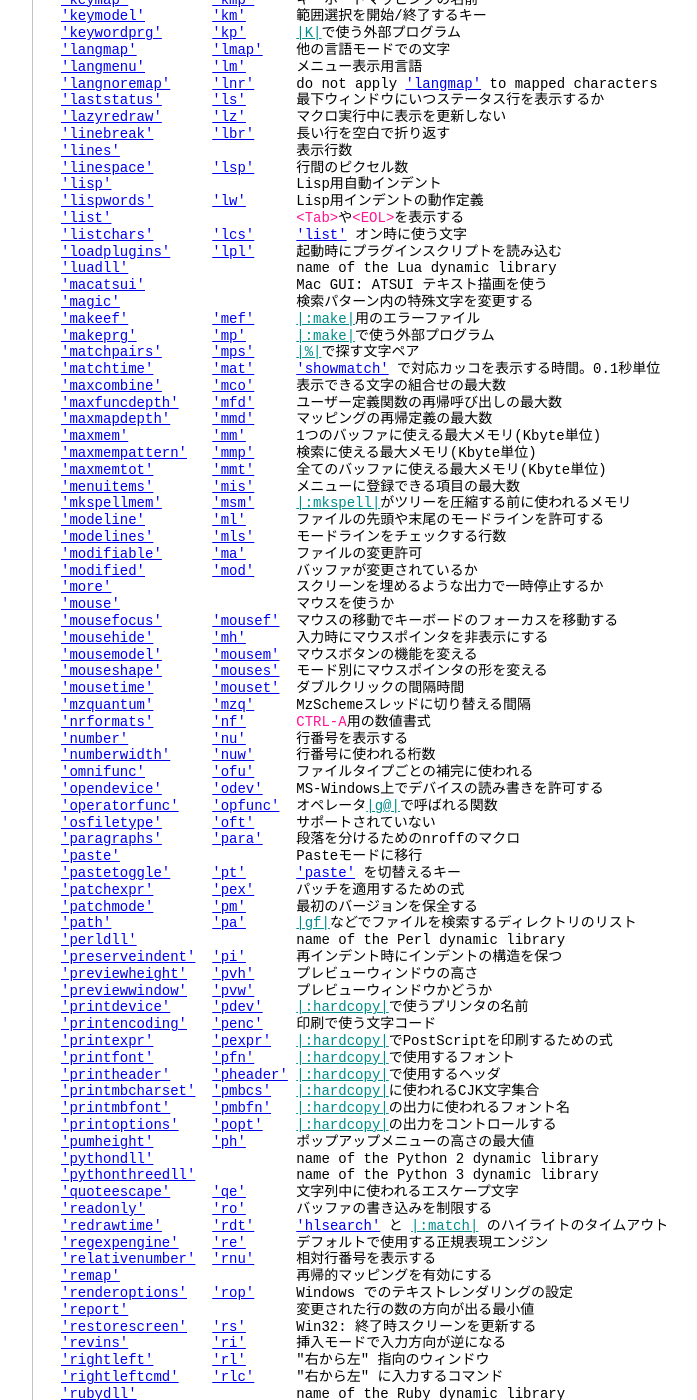
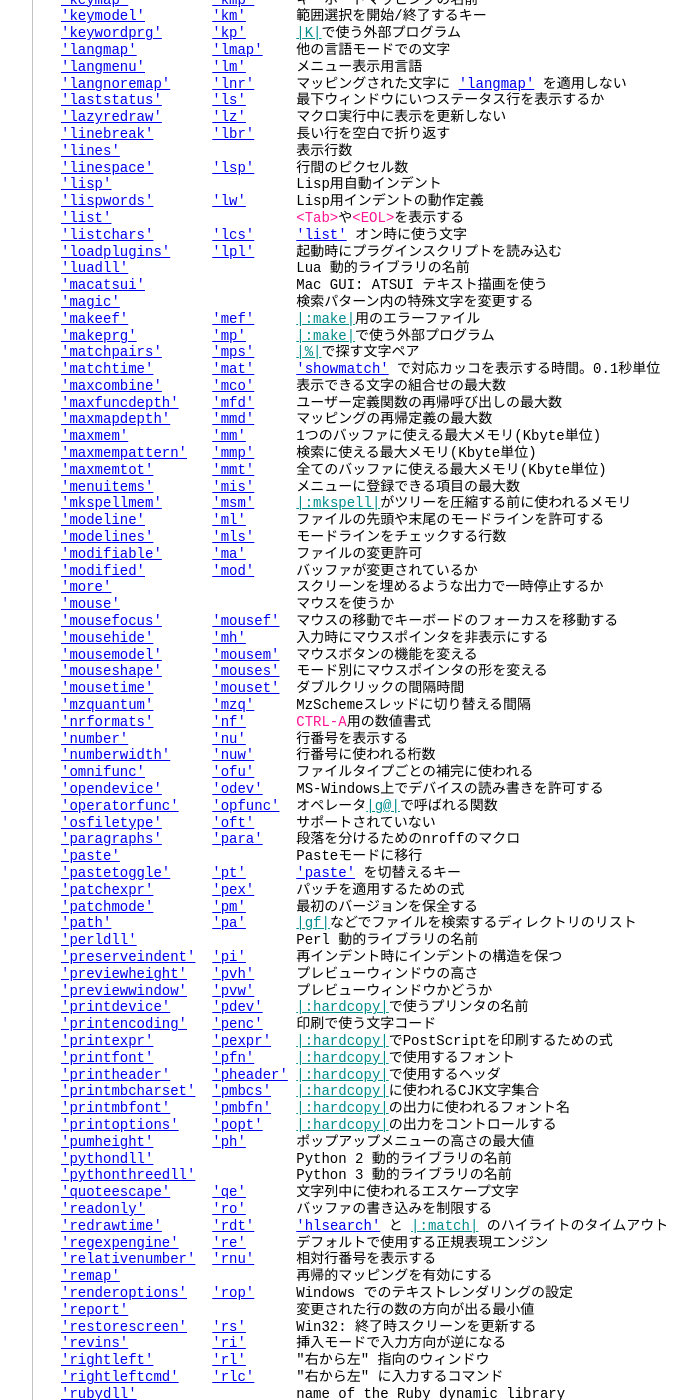
Before and after one commit to vim-jp/vimdoc-ja, a Jekyll site: the page built from quickref.html, in a window 1280 px wide and 1400 px high, scrolled down 13313 px. Shown: the whole window, without its empty margins (340-1037 px from the left). Built offline with Jekyll 4.4.1, drawn with Linux system fonts in a browser that asks for light colours; nearby versions of some CDN libraries; Markdown is read by kramdown in place of the engine named in the settings; comment, search, counter and statistics services are not loaded; some of the changed text lies outside the part shown.

Commit message:
Deployed vim-jp/vimdoc-ja@d98fae9f7c10f00ec46f96cc122ff278790fbcae by ixeris.kaoriya.net

```diff
--- a/quickref.html
+++ b/quickref.html
@@ -640,7 +640,7 @@
 <a class="Type" href="options.html#'balloondelay'">'balloondelay'</a>&nbsp;&nbsp;&nbsp;&nbsp;<a class="Type" href="options.html#'bdlay'">'bdlay'</a>&nbsp;&nbsp; バルーンウィンドウが出るまでの遅延時間(ms)<br>
 <a class="Type" href="options.html#'ballooneval'">'ballooneval'</a>&nbsp;&nbsp;&nbsp;&nbsp;&nbsp;<a class="Type" href="options.html#'beval'">'beval'</a>&nbsp;&nbsp; バルーン評価のON/OFF<br>
 <a class="Type" href="options.html#'balloonexpr'">'balloonexpr'</a>&nbsp;&nbsp;&nbsp;&nbsp;&nbsp;<a class="Type" href="options.html#'bexpr'">'bexpr'</a>&nbsp;&nbsp; バルーンウィンドウに表示する式<br>
-<a class="Type" href="options.html#'belloff'">'belloff'</a>&nbsp;&nbsp;&nbsp;&nbsp;&nbsp;&nbsp;&nbsp;&nbsp;&nbsp;<a class="Type" href="options.html#'bo'">'bo'</a>&nbsp;&nbsp;&nbsp;&nbsp;&nbsp;&nbsp;do not ring the bell for these reasons<br>
+<a class="Type" href="options.html#'belloff'">'belloff'</a>&nbsp;&nbsp;&nbsp;&nbsp;&nbsp;&nbsp;&nbsp;&nbsp;&nbsp;<a class="Type" href="options.html#'bo'">'bo'</a>&nbsp;&nbsp;&nbsp;&nbsp;&nbsp;&nbsp;指定した場合にベルを鳴らさない<br>
 <a class="Type" href="options.html#'binary'">'binary'</a>&nbsp;&nbsp;&nbsp;&nbsp;&nbsp;&nbsp;&nbsp;&nbsp;&nbsp;&nbsp;<a class="Type" href="options.html#'bin'">'bin'</a>&nbsp;&nbsp;&nbsp;&nbsp; バイナリモードで、読み/書き/編集する<br>
 <a class="Type" href="options.html#'bioskey'">'bioskey'</a>&nbsp;&nbsp;&nbsp;&nbsp;&nbsp;&nbsp;&nbsp;&nbsp;&nbsp;<a class="Type" href="options.html#'biosk'">'biosk'</a>&nbsp;&nbsp; MS-DOS専用: 文字入力にbiosコールを使う<br>
 <a class="Type" href="options.html#'bomb'">'bomb'</a>&nbsp;&nbsp;&nbsp;&nbsp;&nbsp;&nbsp;&nbsp;&nbsp;&nbsp;&nbsp;&nbsp;&nbsp;&nbsp;&nbsp;&nbsp;&nbsp;&nbsp;&nbsp;&nbsp;&nbsp;&nbsp;&nbsp;ファイルの先頭にBOMを付加する<br>
@@ -719,7 +719,7 @@
 <a class="Type" href="options.html#'fileignorecase'">'fileignorecase'</a>&nbsp;&nbsp;<a class="Type" href="options.html#'fic'">'fic'</a>&nbsp;&nbsp;&nbsp;&nbsp; ファイル名の大文字と小文字を区別するかどうか<br>
 <a class="Type" href="options.html#'filetype'">'filetype'</a>&nbsp;&nbsp;&nbsp;&nbsp;&nbsp;&nbsp;&nbsp;&nbsp;<a class="Type" href="options.html#'ft'">'ft'</a>&nbsp;&nbsp;&nbsp;&nbsp;&nbsp;&nbsp;オートコマンドで使うファイルタイプ名<br>
 <a class="Type" href="options.html#'fillchars'">'fillchars'</a>&nbsp;&nbsp;&nbsp;&nbsp;&nbsp;&nbsp;&nbsp;<a class="Type" href="options.html#'fcs'">'fcs'</a>&nbsp;&nbsp;&nbsp;&nbsp; 特殊な表示に使う文字<br>
-<a class="Type" href="options.html#'fixendofline'">'fixendofline'</a>&nbsp;&nbsp;&nbsp;&nbsp;<a class="Type" href="options.html#'fixeol'">'fixeol'</a>&nbsp;&nbsp;make sure last line in file has&nbsp;<span class="Special">&lt;EOL&gt;</span><br>
+<a class="Type" href="options.html#'fixendofline'">'fixendofline'</a>&nbsp;&nbsp;&nbsp;&nbsp;<a class="Type" href="options.html#'fixeol'">'fixeol'</a>&nbsp;&nbsp;ファイル末尾に&nbsp;<span class="Special">&lt;EOL&gt;</span>&nbsp;を必ずつける<br>
 <a class="Type" href="options.html#'fkmap'">'fkmap'</a>&nbsp;&nbsp;&nbsp;&nbsp;&nbsp;&nbsp;&nbsp;&nbsp;&nbsp;&nbsp;&nbsp;<a class="Type" href="options.html#'fk'">'fk'</a>&nbsp;&nbsp;&nbsp;&nbsp;&nbsp;&nbsp;ペルシア語のキーボードマッピング<br>
 <a class="Type" href="options.html#'foldclose'">'foldclose'</a>&nbsp;&nbsp;&nbsp;&nbsp;&nbsp;&nbsp;&nbsp;<a class="Type" href="options.html#'fcl'">'fcl'</a>&nbsp;&nbsp;&nbsp;&nbsp; カーソル下以外の折畳みを閉じる<br>
 <a class="Type" href="options.html#'foldcolumn'">'foldcolumn'</a>&nbsp;&nbsp;&nbsp;&nbsp;&nbsp;&nbsp;<a class="Type" href="options.html#'fdc'">'fdc'</a>&nbsp;&nbsp;&nbsp;&nbsp; 折畳みを示すのに使う列幅<br>
@@ -788,7 +788,7 @@
 <a class="Type" href="options.html#'keywordprg'">'keywordprg'</a>&nbsp;&nbsp;&nbsp;&nbsp;&nbsp;&nbsp;<a class="Type" href="options.html#'kp'">'kp'</a>&nbsp;&nbsp;&nbsp;&nbsp;&nbsp;&nbsp;<a class="Identifier" href="various.html#K">|K|</a>で使う外部プログラム<br>
 <a class="Type" href="options.html#'langmap'">'langmap'</a>&nbsp;&nbsp;&nbsp;&nbsp;&nbsp;&nbsp;&nbsp;&nbsp;&nbsp;<a class="Type" href="options.html#'lmap'">'lmap'</a>&nbsp;&nbsp;&nbsp;&nbsp;他の言語モードでの文字<br>
 <a class="Type" href="options.html#'langmenu'">'langmenu'</a>&nbsp;&nbsp;&nbsp;&nbsp;&nbsp;&nbsp;&nbsp;&nbsp;<a class="Type" href="options.html#'lm'">'lm'</a>&nbsp;&nbsp;&nbsp;&nbsp;&nbsp;&nbsp;メニュー表示用言語<br>
-<a class="Type" href="options.html#'langnoremap'">'langnoremap'</a>&nbsp;&nbsp;&nbsp;&nbsp;&nbsp;<a class="Type" href="options.html#'lnr'">'lnr'</a>&nbsp;&nbsp;&nbsp;&nbsp; do not apply&nbsp;<a class="Type" href="options.html#'langmap'">'langmap'</a>&nbsp;to mapped characters<br>
+<a class="Type" href="options.html#'langnoremap'">'langnoremap'</a>&nbsp;&nbsp;&nbsp;&nbsp;&nbsp;<a class="Type" href="options.html#'lnr'">'lnr'</a>&nbsp;&nbsp;&nbsp;&nbsp; マッピングされた文字に&nbsp;<a class="Type" href="options.html#'langmap'">'langmap'</a>&nbsp;を適用しない<br>
 <a class="Type" href="options.html#'laststatus'">'laststatus'</a>&nbsp;&nbsp;&nbsp;&nbsp;&nbsp;&nbsp;<a class="Type" href="options.html#'ls'">'ls'</a>&nbsp;&nbsp;&nbsp;&nbsp;&nbsp;&nbsp;最下ウィンドウにいつステータス行を表示するか<br>
 <a class="Type" href="options.html#'lazyredraw'">'lazyredraw'</a>&nbsp;&nbsp;&nbsp;&nbsp;&nbsp;&nbsp;<a class="Type" href="options.html#'lz'">'lz'</a>&nbsp;&nbsp;&nbsp;&nbsp;&nbsp;&nbsp;マクロ実行中に表示を更新しない<br>
 <a class="Type" href="options.html#'linebreak'">'linebreak'</a>&nbsp;&nbsp;&nbsp;&nbsp;&nbsp;&nbsp;&nbsp;<a class="Type" href="options.html#'lbr'">'lbr'</a>&nbsp;&nbsp;&nbsp;&nbsp; 長い行を空白で折り返す<br>
@@ -799,7 +799,7 @@
 <a class="Type" href="options.html#'list'">'list'</a>&nbsp;&nbsp;&nbsp;&nbsp;&nbsp;&nbsp;&nbsp;&nbsp;&nbsp;&nbsp;&nbsp;&nbsp;&nbsp;&nbsp;&nbsp;&nbsp;&nbsp;&nbsp;&nbsp;&nbsp;&nbsp;&nbsp;<span class="Special">&lt;Tab&gt;</span>や<span class="Special">&lt;EOL&gt;</span>を表示する<br>
 <a class="Type" href="options.html#'listchars'">'listchars'</a>&nbsp;&nbsp;&nbsp;&nbsp;&nbsp;&nbsp;&nbsp;<a class="Type" href="options.html#'lcs'">'lcs'</a>&nbsp;&nbsp;&nbsp;&nbsp;&nbsp;<a class="Type" href="options.html#'list'">'list'</a>&nbsp;オン時に使う文字<br>
 <a class="Type" href="options.html#'loadplugins'">'loadplugins'</a>&nbsp;&nbsp;&nbsp;&nbsp;&nbsp;<a class="Type" href="options.html#'lpl'">'lpl'</a>&nbsp;&nbsp;&nbsp;&nbsp; 起動時にプラグインスクリプトを読み込む<br>
-<a class="Type" href="options.html#'luadll'">'luadll'</a>&nbsp;&nbsp;&nbsp;&nbsp;&nbsp;&nbsp;&nbsp;&nbsp;&nbsp;&nbsp;&nbsp;&nbsp;&nbsp;&nbsp;&nbsp;&nbsp;&nbsp;&nbsp;&nbsp;&nbsp;name of the Lua dynamic library<br>
+<a class="Type" href="options.html#'luadll'">'luadll'</a>&nbsp;&nbsp;&nbsp;&nbsp;&nbsp;&nbsp;&nbsp;&nbsp;&nbsp;&nbsp;&nbsp;&nbsp;&nbsp;&nbsp;&nbsp;&nbsp;&nbsp;&nbsp;&nbsp;&nbsp;Lua 動的ライブラリの名前<br>
 <a class="Type" href="options.html#'macatsui'">'macatsui'</a>&nbsp;&nbsp;&nbsp;&nbsp;&nbsp;&nbsp;&nbsp;&nbsp;&nbsp;&nbsp;&nbsp;&nbsp;&nbsp;&nbsp;&nbsp;&nbsp;&nbsp;&nbsp;Mac GUI: ATSUI テキスト描画を使う<br>
 <a class="Type" href="options.html#'magic'">'magic'</a>&nbsp;&nbsp;&nbsp;&nbsp;&nbsp;&nbsp;&nbsp;&nbsp;&nbsp;&nbsp;&nbsp;&nbsp;&nbsp;&nbsp;&nbsp;&nbsp;&nbsp;&nbsp;&nbsp;&nbsp; 検索パターン内の特殊文字を変更する<br>
 <a class="Type" href="options.html#'makeef'">'makeef'</a>&nbsp;&nbsp;&nbsp;&nbsp;&nbsp;&nbsp;&nbsp;&nbsp;&nbsp;&nbsp;<a class="Type" href="options.html#'mef'">'mef'</a>&nbsp;&nbsp;&nbsp;&nbsp;&nbsp;<a class="Identifier" href="quickfix.html#:make">|:make|</a>用のエラーファイル<br>
@@ -839,7 +839,7 @@
 <a class="Type" href="options.html#'patchexpr'">'patchexpr'</a>&nbsp;&nbsp;&nbsp;&nbsp;&nbsp;&nbsp;&nbsp;<a class="Type" href="options.html#'pex'">'pex'</a>&nbsp;&nbsp;&nbsp;&nbsp; パッチを適用するための式<br>
 <a class="Type" href="options.html#'patchmode'">'patchmode'</a>&nbsp;&nbsp;&nbsp;&nbsp;&nbsp;&nbsp;&nbsp;<a class="Type" href="options.html#'pm'">'pm'</a>&nbsp;&nbsp;&nbsp;&nbsp;&nbsp;&nbsp;最初のバージョンを保全する<br>
 <a class="Type" href="options.html#'path'">'path'</a>&nbsp;&nbsp;&nbsp;&nbsp;&nbsp;&nbsp;&nbsp;&nbsp;&nbsp;&nbsp;&nbsp;&nbsp;<a class="Type" href="options.html#'pa'">'pa'</a>&nbsp;&nbsp;&nbsp;&nbsp;&nbsp;&nbsp;<a class="Identifier" href="editing.html#gf">|gf|</a>などでファイルを検索するディレクトリのリスト<br>
-<a class="Type" href="options.html#'perldll'">'perldll'</a>&nbsp;&nbsp;&nbsp;&nbsp;&nbsp;&nbsp;&nbsp;&nbsp;&nbsp;&nbsp;&nbsp;&nbsp;&nbsp;&nbsp;&nbsp;&nbsp;&nbsp;&nbsp; name of the Perl dynamic library<br>
+<a class="Type" href="options.html#'perldll'">'perldll'</a>&nbsp;&nbsp;&nbsp;&nbsp;&nbsp;&nbsp;&nbsp;&nbsp;&nbsp;&nbsp;&nbsp;&nbsp;&nbsp;&nbsp;&nbsp;&nbsp;&nbsp;&nbsp; Perl 動的ライブラリの名前<br>
 <a class="Type" href="options.html#'preserveindent'">'preserveindent'</a>&nbsp;&nbsp;<a class="Type" href="options.html#'pi'">'pi'</a>&nbsp;&nbsp;&nbsp;&nbsp;&nbsp;&nbsp;再インデント時にインデントの構造を保つ<br>
 <a class="Type" href="options.html#'previewheight'">'previewheight'</a>&nbsp;&nbsp;&nbsp;<a class="Type" href="options.html#'pvh'">'pvh'</a>&nbsp;&nbsp;&nbsp;&nbsp; プレビューウィンドウの高さ<br>
 <a class="Type" href="options.html#'previewwindow'">'previewwindow'</a>&nbsp;&nbsp;&nbsp;<a class="Type" href="options.html#'pvw'">'pvw'</a>&nbsp;&nbsp;&nbsp;&nbsp; プレビューウィンドウかどうか<br>
@@ -852,8 +852,8 @@
 <a class="Type" href="options.html#'printmbfont'">'printmbfont'</a>&nbsp;&nbsp;&nbsp;&nbsp;&nbsp;<a class="Type" href="options.html#'pmbfn'">'pmbfn'</a>&nbsp;&nbsp;&nbsp;<a class="Identifier" href="print.html#:hardcopy">|:hardcopy|</a>の出力に使われるフォント名<br>
 <a class="Type" href="options.html#'printoptions'">'printoptions'</a>&nbsp;&nbsp;&nbsp;&nbsp;<a class="Type" href="options.html#'popt'">'popt'</a>&nbsp;&nbsp;&nbsp;&nbsp;<a class="Identifier" href="print.html#:hardcopy">|:hardcopy|</a>の出力をコントロールする<br>
 <a class="Type" href="options.html#'pumheight'">'pumheight'</a>&nbsp;&nbsp;&nbsp;&nbsp;&nbsp;&nbsp;&nbsp;<a class="Type" href="options.html#'ph'">'ph'</a>&nbsp;&nbsp;&nbsp;&nbsp;&nbsp;&nbsp;ポップアップメニューの高さの最大値<br>
-<a class="Type" href="options.html#'pythondll'">'pythondll'</a>&nbsp;&nbsp;&nbsp;&nbsp;&nbsp;&nbsp;&nbsp;&nbsp;&nbsp;&nbsp;&nbsp;&nbsp;&nbsp;&nbsp;&nbsp;&nbsp; name of the Python 2 dynamic library<br>
-<a class="Type" href="options.html#'pythonthreedll'">'pythonthreedll'</a>&nbsp;&nbsp;&nbsp;&nbsp;&nbsp;&nbsp;&nbsp;&nbsp;&nbsp;&nbsp;&nbsp;&nbsp;name of the Python 3 dynamic library<br>
+<a class="Type" href="options.html#'pythondll'">'pythondll'</a>&nbsp;&nbsp;&nbsp;&nbsp;&nbsp;&nbsp;&nbsp;&nbsp;&nbsp;&nbsp;&nbsp;&nbsp;&nbsp;&nbsp;&nbsp;&nbsp; Python 2 動的ライブラリの名前<br>
+<a class="Type" href="options.html#'pythonthreedll'">'pythonthreedll'</a>&nbsp;&nbsp;&nbsp;&nbsp;&nbsp;&nbsp;&nbsp;&nbsp;&nbsp;&nbsp;&nbsp;&nbsp;Python 3 動的ライブラリの名前<br>
 <a class="Type" href="options.html#'quoteescape'">'quoteescape'</a>&nbsp;&nbsp;&nbsp;&nbsp;&nbsp;<a class="Type" href="options.html#'qe'">'qe'</a>&nbsp;&nbsp;&nbsp;&nbsp;&nbsp;&nbsp;文字列中に使われるエスケープ文字<br>
 <a class="Type" href="options.html#'readonly'">'readonly'</a>&nbsp;&nbsp;&nbsp;&nbsp;&nbsp;&nbsp;&nbsp;&nbsp;<a class="Type" href="options.html#'ro'">'ro'</a>&nbsp;&nbsp;&nbsp;&nbsp;&nbsp;&nbsp;バッファの書き込みを制限する<br>
 <a class="Type" href="options.html#'redrawtime'">'redrawtime'</a>&nbsp;&nbsp;&nbsp;&nbsp;&nbsp;&nbsp;<a class="Type" href="options.html#'rdt'">'rdt'</a>&nbsp;&nbsp;&nbsp;&nbsp;&nbsp;<a class="Type" href="options.html#'hlsearch'">'hlsearch'</a>&nbsp;と&nbsp;<a class="Identifier" href="pattern.html#:match">|:match|</a>&nbsp;のハイライトのタイムアウト<br>
@@ -923,15 +923,15 @@
 <a class="Type" href="options.html#'synmaxcol'">'synmaxcol'</a>&nbsp;&nbsp;&nbsp;&nbsp;&nbsp;&nbsp;&nbsp;<a class="Type" href="options.html#'sws'">'sws'</a>&nbsp;&nbsp;&nbsp;&nbsp; この桁までしか構文アイテムを探さない<br>
 <a class="Type" href="options.html#'syntax'">'syntax'</a>&nbsp;&nbsp;&nbsp;&nbsp;&nbsp;&nbsp;&nbsp;&nbsp;&nbsp;&nbsp;<a class="Type" href="options.html#'syn'">'syn'</a>&nbsp;&nbsp;&nbsp;&nbsp; カレントバッファの構文強調表示の定義<br>
 <a class="Type" href="options.html#'tabline'">'tabline'</a>&nbsp;&nbsp;&nbsp;&nbsp;&nbsp;&nbsp;&nbsp;&nbsp;&nbsp;<a class="Type" href="options.html#'tal'">'tal'</a>&nbsp;&nbsp;&nbsp;&nbsp; コンソールのタブページラインのカスタムフォーマット<br>
-<a class="Type" href="options.html#'tabpagemax'">'tabpagemax'</a>&nbsp;&nbsp;&nbsp;&nbsp;&nbsp;&nbsp;<a class="Type" href="options.html#'tpm'">'tpm'</a>&nbsp;&nbsp;&nbsp;&nbsp; タブページの最大数。<a class="Identifier" href="starting.html#-p">|-p|</a>と &quot;tab all&quot; に使われる。<br>
+<a class="Type" href="options.html#'tabpagemax'">'tabpagemax'</a>&nbsp;&nbsp;&nbsp;&nbsp;&nbsp;&nbsp;<a class="Type" href="options.html#'tpm'">'tpm'</a>&nbsp;&nbsp;&nbsp;&nbsp; タブページの最大数。<a class="Identifier" href="starting.html#-p">|-p|</a>と &quot;tab all&quot; に使われる<br>
 <a class="Type" href="options.html#'tabstop'">'tabstop'</a>&nbsp;&nbsp;&nbsp;&nbsp;&nbsp;&nbsp;&nbsp;&nbsp;&nbsp;<a class="Type" href="options.html#'ts'">'ts'</a>&nbsp;&nbsp;&nbsp;&nbsp;&nbsp;&nbsp;<span class="Special">&lt;Tab&gt;</span>の表示幅<br>
 <a class="Type" href="options.html#'tagbsearch'">'tagbsearch'</a>&nbsp;&nbsp;&nbsp;&nbsp;&nbsp;&nbsp;<a class="Type" href="options.html#'tbs'">'tbs'</a>&nbsp;&nbsp;&nbsp;&nbsp; タグファイル内の検索にバイナリサーチを使う<br>
-<a class="Type" href="options.html#'tagcase'">'tagcase'</a>&nbsp;&nbsp;&nbsp;&nbsp;&nbsp;&nbsp;&nbsp;&nbsp;&nbsp;<a class="Type" href="options.html#'tc'">'tc'</a>&nbsp;&nbsp;&nbsp;&nbsp;&nbsp;&nbsp;how to handle case when searching in tags files<br>
+<a class="Type" href="options.html#'tagcase'">'tagcase'</a>&nbsp;&nbsp;&nbsp;&nbsp;&nbsp;&nbsp;&nbsp;&nbsp;&nbsp;<a class="Type" href="options.html#'tc'">'tc'</a>&nbsp;&nbsp;&nbsp;&nbsp;&nbsp;&nbsp;タグファイル内検索で大文字小文字の扱いを指定する<br>
 <a class="Type" href="options.html#'taglength'">'taglength'</a>&nbsp;&nbsp;&nbsp;&nbsp;&nbsp;&nbsp;&nbsp;<a class="Type" href="options.html#'tl'">'tl'</a>&nbsp;&nbsp;&nbsp;&nbsp;&nbsp;&nbsp;タグ名はこの文字数までしか意味を持たない<br>
 <a class="Type" href="options.html#'tagrelative'">'tagrelative'</a>&nbsp;&nbsp;&nbsp;&nbsp;&nbsp;<a class="Type" href="options.html#'tr'">'tr'</a>&nbsp;&nbsp;&nbsp;&nbsp;&nbsp;&nbsp;タグファイル内のファイル名が相対的になる<br>
 <a class="Type" href="options.html#'tags'">'tags'</a>&nbsp;&nbsp;&nbsp;&nbsp;&nbsp;&nbsp;&nbsp;&nbsp;&nbsp;&nbsp;&nbsp;&nbsp;<a class="Type" href="options.html#'tag'">'tag'</a>&nbsp;&nbsp;&nbsp;&nbsp; タグコマンドで使うファイルのリスト<br>
 <a class="Type" href="options.html#'tagstack'">'tagstack'</a>&nbsp;&nbsp;&nbsp;&nbsp;&nbsp;&nbsp;&nbsp;&nbsp;<a class="Type" href="options.html#'tgst'">'tgst'</a>&nbsp;&nbsp;&nbsp;&nbsp;タグスタックにタグをプッシュする<br>
-<a class="Type" href="options.html#'tcldll'">'tcldll'</a>&nbsp;&nbsp;&nbsp;&nbsp;&nbsp;&nbsp;&nbsp;&nbsp;&nbsp;&nbsp;&nbsp;&nbsp;&nbsp;&nbsp;&nbsp;&nbsp;&nbsp;&nbsp;&nbsp;&nbsp;name of the Tcl dynamic library<br>
+<a class="Type" href="options.html#'tcldll'">'tcldll'</a>&nbsp;&nbsp;&nbsp;&nbsp;&nbsp;&nbsp;&nbsp;&nbsp;&nbsp;&nbsp;&nbsp;&nbsp;&nbsp;&nbsp;&nbsp;&nbsp;&nbsp;&nbsp;&nbsp;&nbsp;Tcl 動的ライブラリの名前<br>
 <a class="Type" href="options.html#'term'">'term'</a>&nbsp;&nbsp;&nbsp;&nbsp;&nbsp;&nbsp;&nbsp;&nbsp;&nbsp;&nbsp;&nbsp;&nbsp;&nbsp;&nbsp;&nbsp;&nbsp;&nbsp;&nbsp;&nbsp;&nbsp;&nbsp;&nbsp;ターミナルの名前<br>
 <a class="Type" href="options.html#'termbidi'">'termbidi'</a>&nbsp;&nbsp;&nbsp;&nbsp;&nbsp;&nbsp;&nbsp;&nbsp;<a class="Type" href="options.html#'tbidi'">'tbidi'</a>&nbsp;&nbsp; ターミナルが双方向性を持っている<br>
 <a class="Type" href="options.html#'termencoding'">'termencoding'</a>&nbsp;&nbsp;&nbsp;&nbsp;<a class="Type" href="options.html#'tenc'">'tenc'</a>&nbsp;&nbsp;&nbsp;&nbsp;ターミナルが使用する文字コード<br>
```
